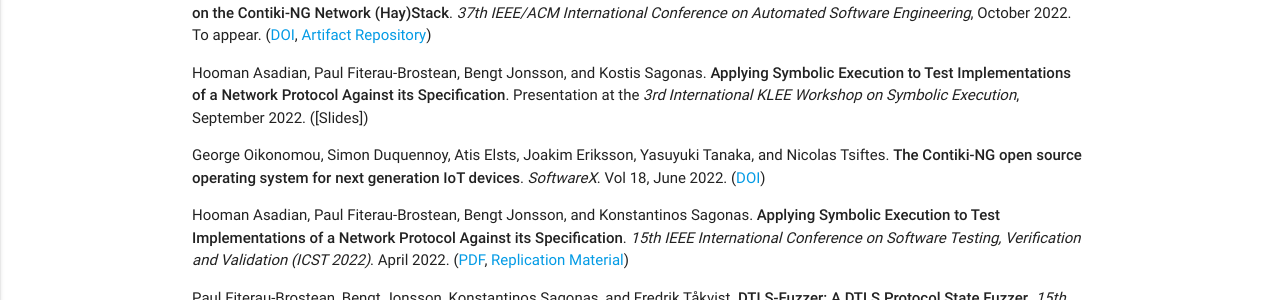
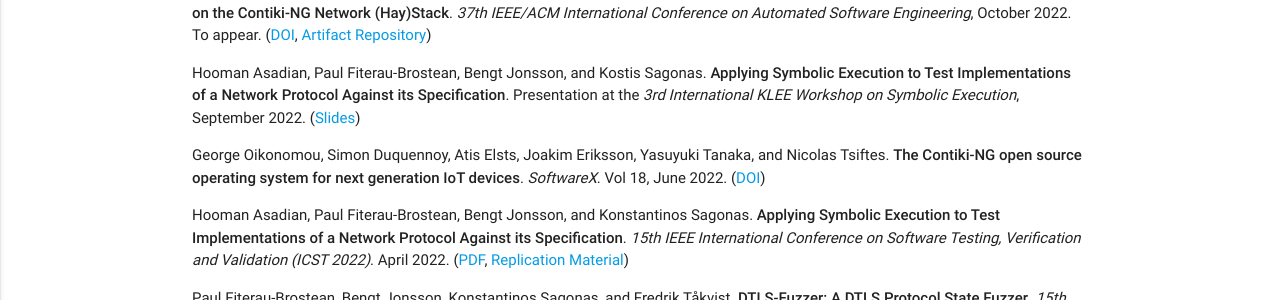
Before and after one commit to assist-project/assist-project.github.io, a Jekyll site: the page built from 03-publications.md, in a window 1280 px wide. Shown: the part 305-605 px from the top of the page. Built offline with Jekyll 4.4.1, drawn with Linux system fonts in a browser that asks for light colours; part of the change alters nothing that is shown.

```diff
--- a/03-publications.md
+++ b/03-publications.md
@@ -12,7 +12,7 @@ permalink: /publications/
 
   [So-Many-Fuzzers-Artifact]: https://github.com/assist-project/so-many-fuzzers-artifact
 
-- Hooman Asadian, Paul Fiterau-Brostean, Bengt Jonsson, and Kostis Sagonas. **Applying Symbolic Execution to Test Implementations of a Network Protocol Against its Specification**. Presentation at the _3rd International KLEE Workshop on Symbolic Execution_, September 2022. ([Slides])
+- Hooman Asadian, Paul Fiterau-Brostean, Bengt Jonsson, and Kostis Sagonas. **Applying Symbolic Execution to Test Implementations of a Network Protocol Against its Specification**. Presentation at the _3rd International KLEE Workshop on Symbolic Execution_, September 2022. ([Slides](files/klee2022-presentation.pptx))
 
 - George Oikonomou, Simon Duquennoy, Atis Elsts, Joakim Eriksson, Yasuyuki Tanaka, and Nicolas Tsiftes. **The Contiki-NG open source operating system for next generation IoT devices**. _SoftwareX_. Vol 18, June 2022. ([DOI](https://doi.org/10.1016/j.softx.2022.101089))
 
```
Also changed, not shown: 1 other file.
